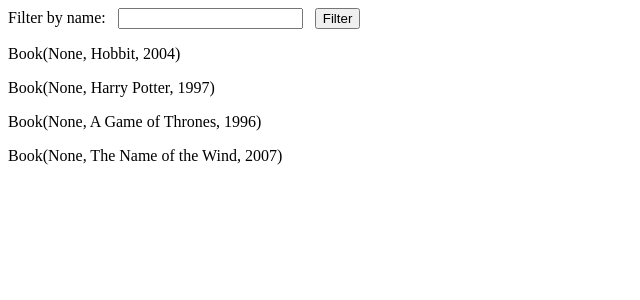
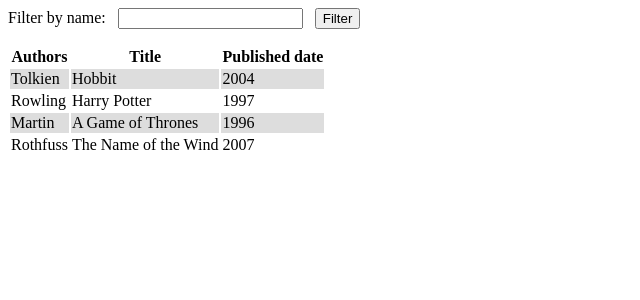
Before and after one commit to AdrianNiewiadomski/Books-REST-API, a Flask app: page /books in a window 1280 px wide. Shown: the top 300 px of the page, without its empty margins (0-640 px from the left). Run offline with Flask 2, Linux system fonts and the light colour scheme; data comes from the database, SQL or seed files in the repository; both versions use the stored data as it was after the commit.

Commit message:
Model and view have been improved.

```diff
--- a/app/controller.py
+++ b/app/controller.py
@@ -9,7 +9,7 @@
 
 
 def insert_book(author, title, published_date):
-    db.session.add(Book(author, title, published_date))
+    db.session.add(Book(author, title, published_date, "", 0))
     db.session.commit()
 
 
@@ -23,8 +23,8 @@
         insert_book("Rothfuss", "The Name of the Wind", 2007)
 
 
-def select_books_by_author(author):
-    return Book.query.filter_by(author=author).all()
+def select_books_by_author(authors):
+    return Book.query.filter_by(authors=authors).all()
 
 
 @app.route("/books")
--- a/app/model.py
+++ b/app/model.py
@@ -1,18 +1,26 @@
-from sqlalchemy import Column, Integer, String
+from sqlalchemy import Column, Integer, String, Float
 
 from . import db
 
 
 class Book(db.Model):
     id = Column("id", Integer, primary_key=True)
-    author = Column("author", String(20), nullable=False)
+    authors = Column("authors", String(200), nullable=False)
     title = Column(String(100), nullable=False)
-    published_date = Column(Integer)
+    published_date = Column(String(10), nullable=False)
+    categories = Column(String(200))
+    average_rating = Column(Float)
+    ratings_count = Column(Integer)
+    thumbnail = Column(String(100))
 
-    def __init__(self, author, title, published_date):
-        self.author = author
+    def __init__(self, authors, title, published_date, categories, ratings_count, average_rating=0, thumbnail=""):
+        self.authors = str(authors)
         self.title = title
         self.published_date = published_date
+        self.categories = str(categories)
+        self.average_rating = average_rating
+        self.ratings_count = ratings_count
+        self.thumbnail = thumbnail
 
     def __str__(self):
         return f"Book({self.author}, {self.title}, {self.published_date})"
--- a/app/templates/index.html
+++ b/app/templates/index.html
@@ -1,10 +1,38 @@
+<!
+<html>
+<head>
+    <meta charset="UTF-8">
+    <meta name="viewport"
+          content="width=device-width, user-scalable=no, initial-scale=1.0, maximum-scale=1.0, minimum-scale=1.0">
+    <meta http-equiv="X-UA-Compatible" content="ie=edge">
+    <title>Document</title>
+
+    <style>
+        #books tr:nth-child(2n) {
+            background-color: #dddddd;
+        }
+    </style>
+</head>
+<body>
     <form action="/books" method="get">
       Filter by name: &nbsp;
       <input type="text" name="author"> &nbsp;
       <input type="submit" value="Filter">
     </form>
 
-
+    <table id="books">
+        <tr>
+            <th>Authors</th>
+            <th>Title</th>
+            <th>Published date</th>
+        </tr>
         {% for book in books: %}
-    <p>{{book}}</p>
+        <tr>
+            <td>{{book.authors}}</td>
+            <td>{{book.title}}</td>
+            <td>{{book.published_date}}</td>
+        </tr>
         {% endfor %}
+    </table>
+</body>
+</html>
```
Also changed, not shown: app/db/books.sqlite3 (added). Lines whose indentation alone changed are shown as unchanged.
